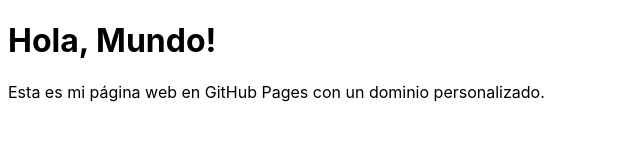
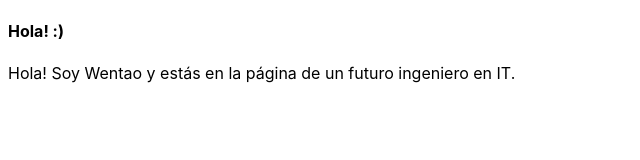
Before and after one commit to Wantum/Wantum.github.io, a plain HTML site: page index.html in a window 1280 px wide. Shown: the whole page, without its empty margins (0-640 px from the left). Drawn offline with Linux system fonts and the light colour scheme.

Commit message:
Commit para una web más personalizada.

```diff
--- a/index.html
+++ b/index.html
@@ -12,7 +12,8 @@
     </style>
 </head>
 <body>
-    <h1>Hola, Mundo!</h1>
-    <p>Esta es mi página web en GitHub Pages con un dominio personalizado.</p>
+    <h4> Hola! :) </h4>
+
+    <p>Hola! Soy Wentao y estás en la página de un futuro ingeniero en IT.</p>
 </body>
 </html>
```
